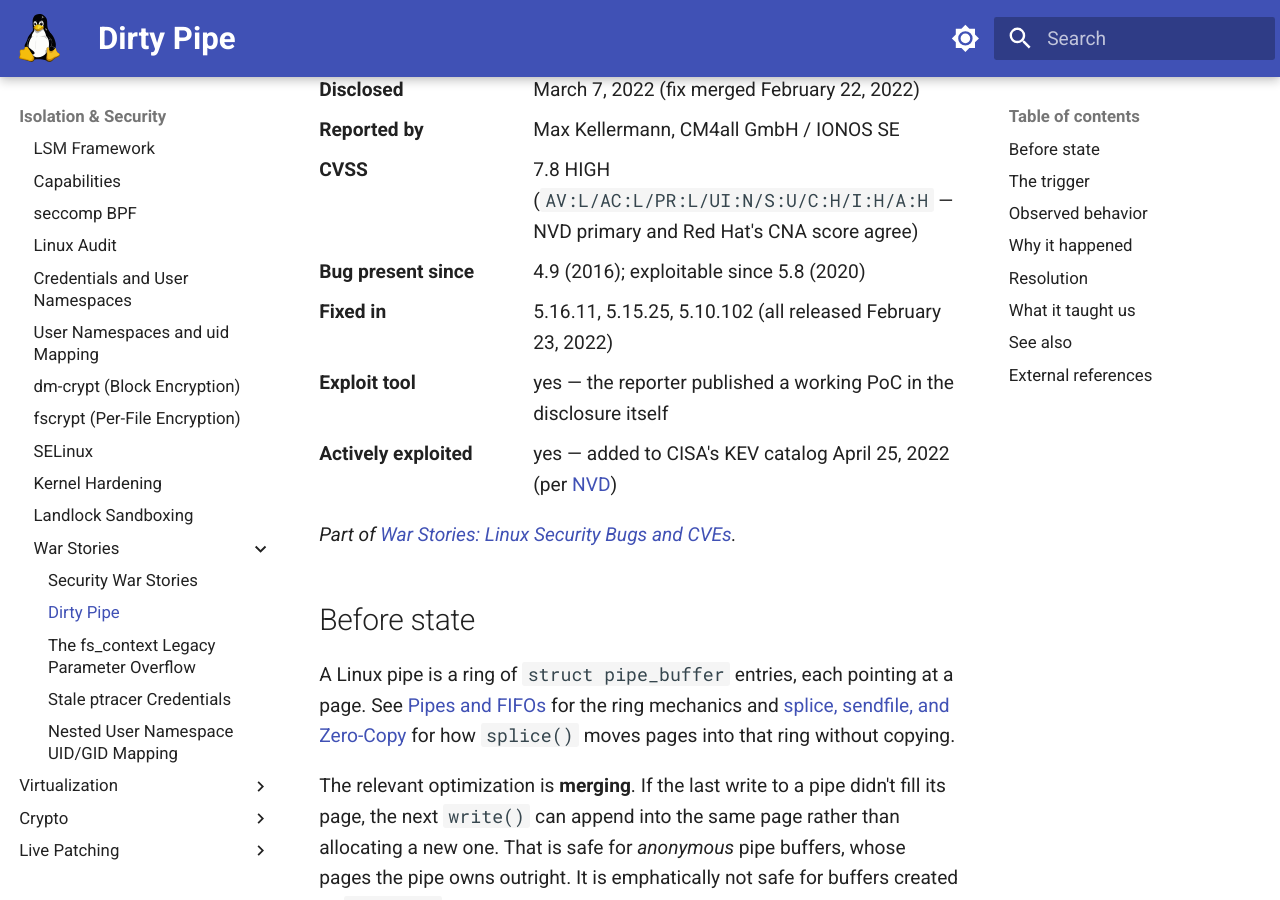
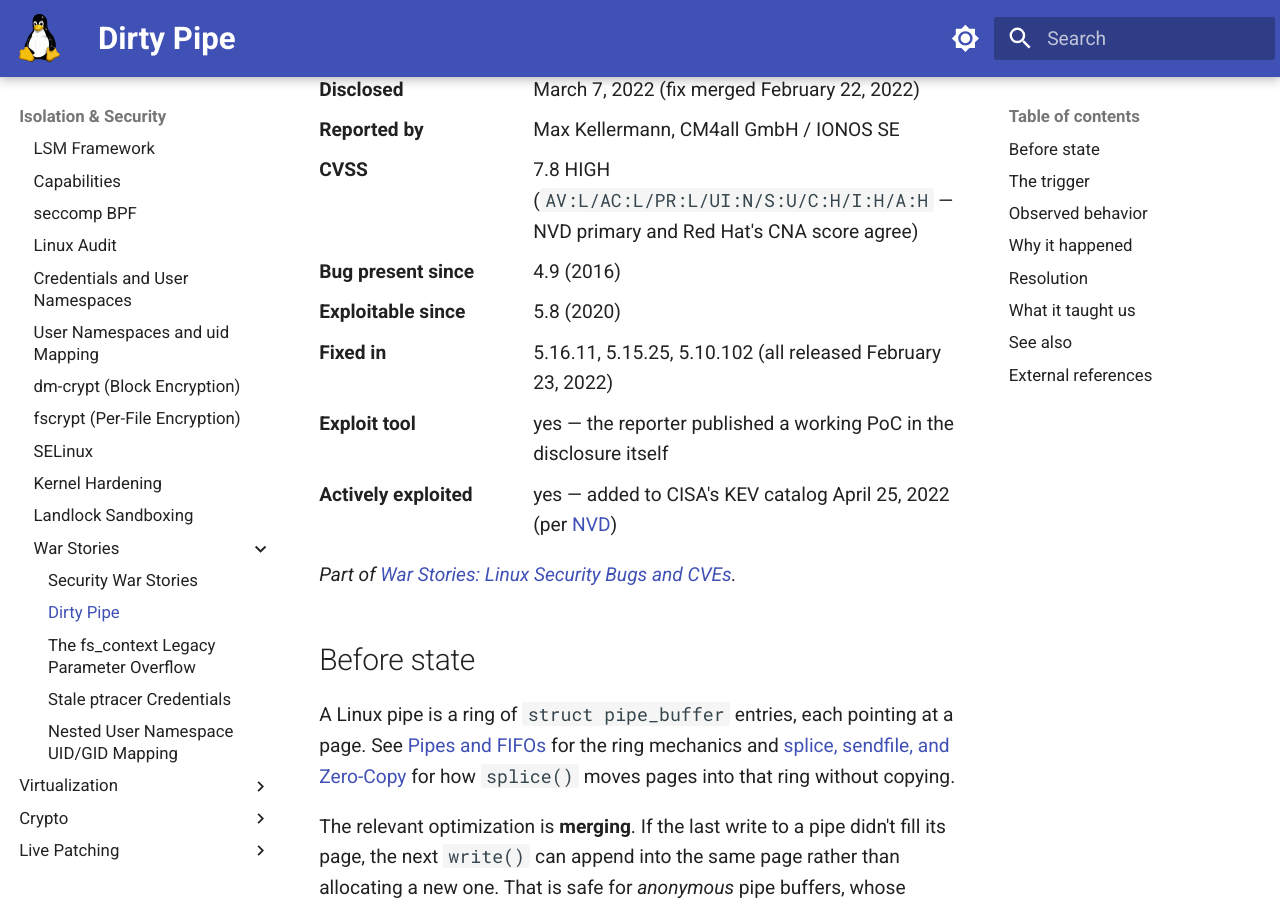
Before and after one commit to laveeshb/linux-kernel-internals, an MkDocs documentation site: the page built from docs/security/war-stories/dirty-pipe.md, in a window 1280 px wide and 900 px high, scrolled down 329 px. Built offline with MkDocs 1.6.1 and Material for MkDocs 9.7.7, drawn with Linux system fonts in a browser that asks for light colours.

```diff
--- a/docs/security/war-stories/dirty-pipe.md
+++ b/docs/security/war-stories/dirty-pipe.md
@@ -12,7 +12,10 @@ CVSS
 :   7.8 HIGH (`AV:L/AC:L/PR:L/UI:N/S:U/C:H/I:H/A:H` — NVD primary and Red Hat's CNA score agree)
 
 Bug present since
-:   4.9 (2016); exploitable since 5.8 (2020)
+:   4.9 (2016)
+
+Exploitable since
+:   5.8 (2020)
 
 Fixed in
 :   5.16.11, 5.15.25, 5.10.102 (all released February 23, 2022)
```
